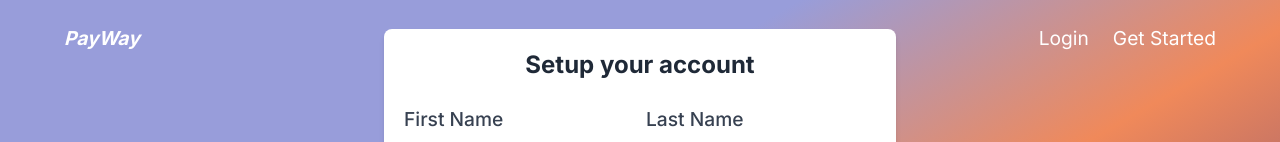
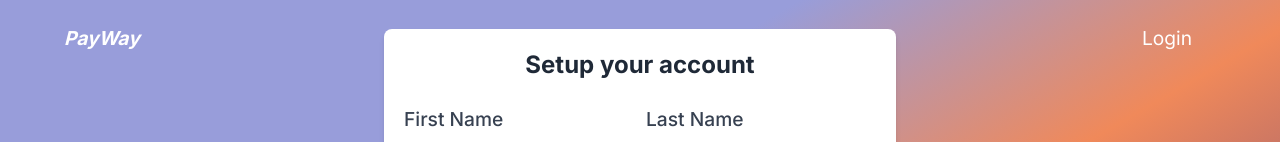
Before and after one commit to ikennarichard/toric, a Next.js app: page /signup in a window 1280 px wide. Shown: the top 142 px of the page. Built offline with nearby package versions, Linux system fonts and the light colour scheme; no server answers.

Commit message:
Remove get started at its route

```diff
--- a/app/components/Register.tsx
+++ b/app/components/Register.tsx
@@ -12,7 +12,7 @@ export default function Register() {
           {pathname !== "/login" ? <Link href="/login">Login</Link> : null}
         </li>
         <li className="hover:underline">
-          <Link href="/signup">Get Started</Link>
+          {pathname !== "/signup" ? <Link href="/signup">Get Started</Link> : null}
         </li>
       </ul>
     </div>
```
